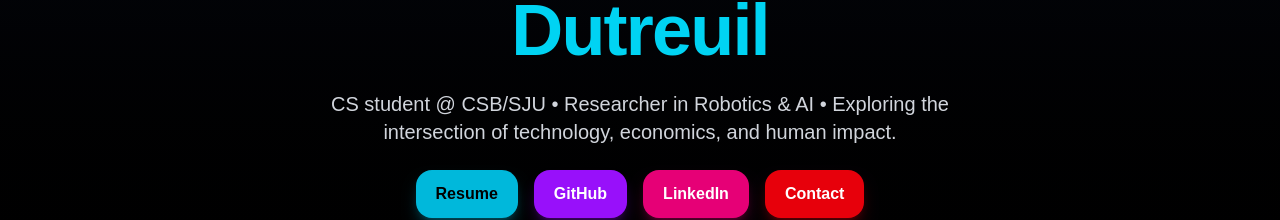
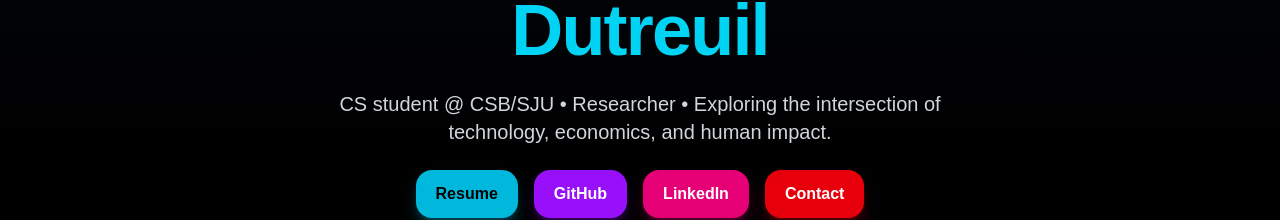
Before and after one commit to UnbenchTheBench/my-website, a Next.js app: page / in a window 1280 px wide. Shown: the part 438-658 px from the top of the page. Built offline with nearby package versions, Linux system fonts and the light colour scheme.

Commit message:
src for the projects fixed

```diff
--- a/app/components/Navbar.js
+++ b/app/components/Navbar.js
@@ -17,7 +17,7 @@ export default function Navbar() {
         {/* Desktop Menu */}
         <div className="hidden md:flex gap-8 text-gray-300">
           <Link href="#about" className="hover:text-cyan-400 transition">About</Link>
-          <Link href="#projects" className="hover:text-cyan-400 transition">Projects</Link>
+          <Link href="/projects" className="hover:text-cyan-400 transition">Projects</Link>
           <Link href="#skills" className="hover:text-cyan-400 transition">Skills</Link>
           <Link href="#contact" className="hover:text-cyan-400 transition">Contact</Link>
         </div>
--- a/app/page.js
+++ b/app/page.js
@@ -37,7 +37,7 @@ export default function Home() {
           transition={{ delay: 0.5 }}
           className="text-lg md:text-xl text-gray-300"
         >
-           CS student @ CSB/SJU • Researcher in Robotics & AI • Exploring the
+           CS student @ CSB/SJU • Researcher • Exploring the
           intersection of technology, economics, and human impact.
         </motion.p>
 
```
